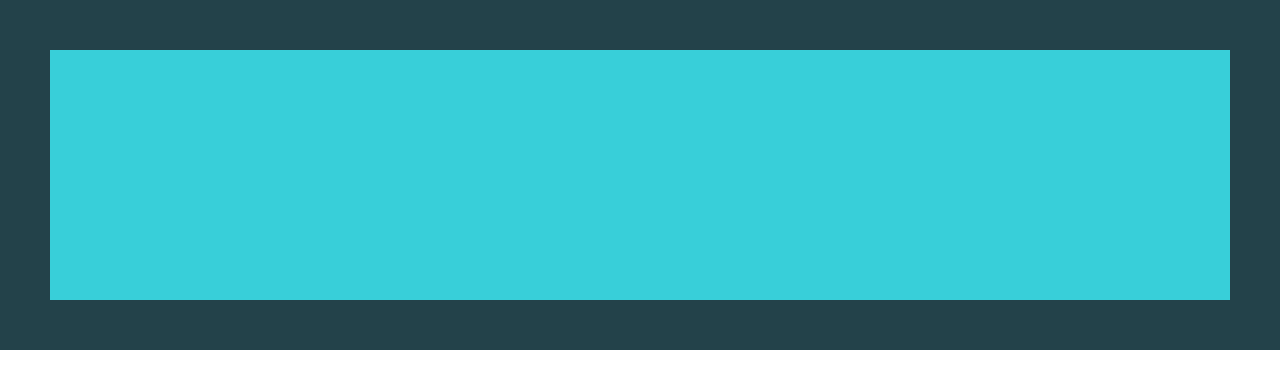
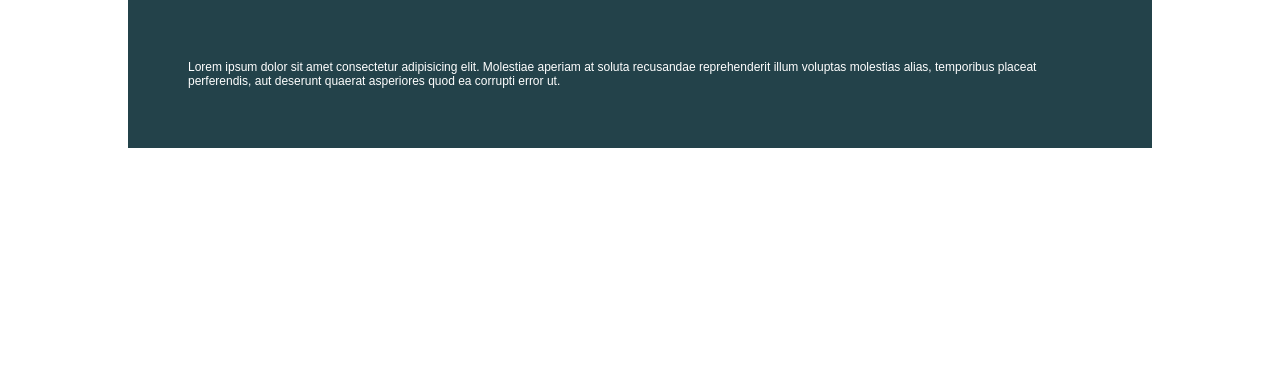
Before and after one commit to deep-vinci/kv-powell-guide, a plain HTML site: page index.html in a window 1280 px wide. Drawn offline with Linux system fonts and the light colour scheme.

Commit message:
docs: add file

```diff
--- a/index.html
+++ b/index.html
@@ -7,8 +7,8 @@
     <link rel="stylesheet" href="style.css">
 </head>
 <body>
-    <div class="parent">
-        <div class="child"></div>
+    <div class="container">
+        Lorem ipsum dolor sit amet consectetur adipisicing elit. Molestiae aperiam at soluta recusandae reprehenderit illum voluptas molestias alias, temporibus placeat perferendis, aut deserunt quaerat asperiores quod ea corrupti error ut.
     </div>
 </body>
 </html>
--- /dev/null
+++ b/rem-vs-em/style.css
@@ -0,0 +1,12 @@
+* {
+    box-sizing: border-box;
+}
+
+@font-face {
+    font-family: quicksand;
+    src: url("/home/shivam/Documents/TheOdinProject/kv-powell-guide/Quicksand_Book.otf") format("opentype");
+}
+
+body {
+    font-family: sans-serif;
+}
--- a/style.css
+++ b/style.css
@@ -2,18 +2,32 @@
     box-sizing: border-box;
 }
 
+html {
+    font-size: 10px;
+}
+@font-face {
+    font-family: quicksand;
+    src: url("/home/shivam/Documents/TheOdinProject/kv-powell-guide/Quicksand_Book.otf") format("opentype");
+}
+
+body {
+    font-family: sans-serif;
+}
+
 body {
     margin: 0;
+    /* font-family: sans-serif; */
+    font-size: 1;
 }
 
-.parent {
+.container {
     background-color: #23424a;
-    padding: 50px;
+    color: white;
 
+    width: 80%;
     margin: 0 auto;
+
+
+    font-size: 1.2rem;
+    padding: 5em;
 }
-
-.child {
-    background-color: #38cfd9;
-    height: 250px;
-}
```
Also changed, not shown: rem-vs-em/index.html (added, +14 -0 lines), Quicksand_Book.otf (added), 1 other file.
